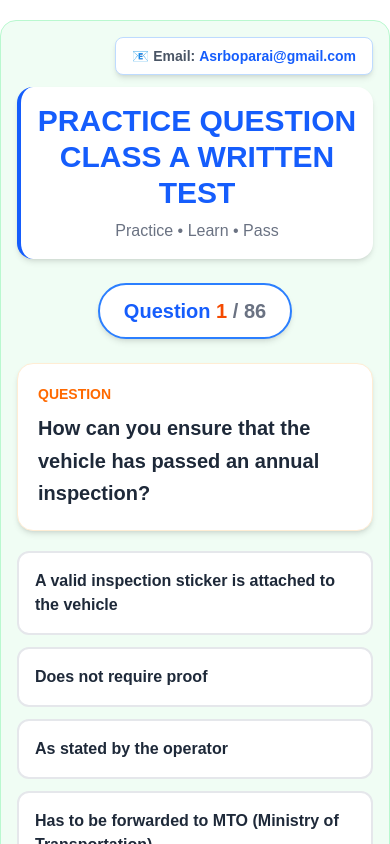
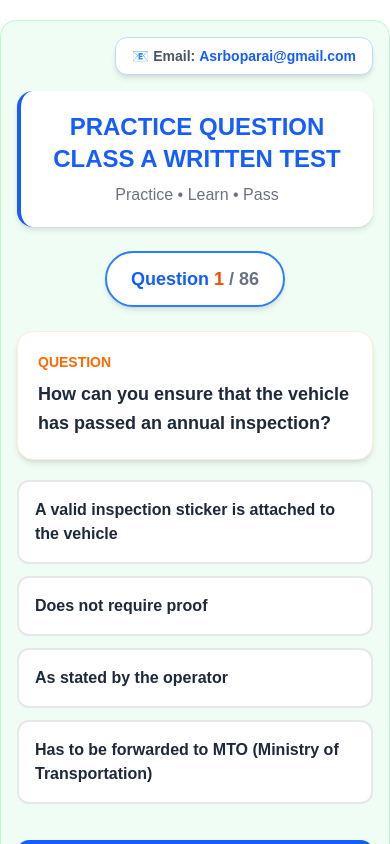
Before and after one commit to Harsimran141/Azknowledgetest, a React (Vite) app: page / in a window 390 px wide. Shown: the top 844 px of the page. Built offline with nearby package versions, Linux system fonts and the light colour scheme.

Commit message:
style: enhance layout and styling for improved user experience in App component

```diff
--- a/src/App.jsx
+++ b/src/App.jsx
@@ -959,6 +959,7 @@ const App = () => {
   const [correct, SetCorrect] = useState(null);
   const [score, SetScore] = useState(0);
   const [answered, Setanswered] = useState(false);
+  const [showResult, setShowResult] = useState(false);
 
   return (
 <div
@@ -969,8 +970,11 @@ shadow-xl border border-green-200"
  <div className="mb-6">
 
 
-  <div className="flex justify-end mb-3">
-    <div className="bg-white px-4 py-2 rounded-lg shadow-md border border-blue-200">
+ <div className="flex justify-end mb-4">
+      <div
+        className="bg-white px-4 py-2 rounded-xl
+                   shadow-md border border-blue-200"
+      >
         <p className="text-sm font-semibold text-gray-600">
           📧 Email:
           <span className="text-blue-600 ml-1">
@@ -980,8 +984,14 @@ shadow-xl border border-green-200"
       </div>
     </div>
 
-  <div className="bg-white rounded-2xl shadow-md p-4 border-l-4 border-blue-600">
-    <h1 className="text-3xl text-blue-600 font-bold text-center">
+     <div
+      className="bg-white rounded-2xl shadow-md
+                 p-5 border-l-4 border-blue-600"
+    >
+      <h1
+        className="text-2xl sm:text-3xl
+                   text-blue-600 font-bold text-center"
+      >
         PRACTICE QUESTION
         <br />
         CLASS A WRITTEN TEST
@@ -991,25 +1001,38 @@ shadow-xl border border-green-200"
         Practice • Learn • Pass
       </p>
     </div>
-
   </div>
 
      <div className="flex justify-center mt-4">
-  <div className="bg-white border-2 border-blue-500
-                  rounded-full px-6 py-3
-                  shadow-md">
-    <p className="text-xl font-bold text-blue-600">
-      Question <span className="text-orange-600">{currentQuestion + 1}</span>
-      <span className="text-gray-500"> / {Questions.length}</span>
+    <div
+      className="bg-white border-2 border-blue-500
+                 rounded-full px-6 py-3 shadow-md"
+    >
+      <p className="text-lg sm:text-xl font-bold text-blue-600">
+        Question{" "}
+        <span className="text-orange-600">
+          {currentQuestion + 1}
+        </span>
+
+        <span className="text-gray-500">
+          {" "}
+          / {Questions.length}
+        </span>
       </p>
     </div>
   </div>
-      <div className="mt-6 bg-white rounded-2xl p-5 shadow-md border border-orange-100">
+       <div
+    className="mt-6 bg-white rounded-2xl
+               p-5 shadow-md border border-orange-100"
+  >
     <p className="text-sm font-bold text-orange-500 mb-2">
       QUESTION
     </p>
 
-  <h2 className="text-xl md:text-2xl text-gray-800 font-bold leading-relaxed">
+    <h2
+      className="text-lg sm:text-xl md:text-2xl
+                 text-gray-800 font-bold leading-relaxed"
+    >
       {Questions[currentQuestion].question}
     </h2>
   </div>
@@ -1017,15 +1040,22 @@ shadow-xl border border-green-200"
  <div className="flex flex-col gap-3 mt-5">
 
     {Questions[currentQuestion].options.map((items, index) => (
+
       <button
         key={index}
+
+        disabled={answered}
+
         onClick={() => {
+
           if (answered) return;
 
           SetselectOption(items);
           Setanswered(true);
 
-     if (items === Questions[currentQuestion].answer) {
+          if (
+            items === Questions[currentQuestion].answer
+          ) {
             SetCorrect("Correct");
             SetScore((prevScore) => prevScore + 1);
           } else {
@@ -1035,11 +1065,13 @@ shadow-xl border border-green-200"
     className={`w-full text-left p-4 border-2 rounded-xl
 font-semibold transition-all duration-200
  ${
-  answered && items === Questions[currentQuestion].answer
-    ? "bg-green-500 border-green-600 text-white animate-pulse"
-    : answered && items === selectOption
-    ? "bg-red-500 border-red-600 text-white"
-    : "bg-white border-gray-200 text-gray-800 hover:border-blue-500 hover:bg-blue-50 hover:translate-x-1"
+            answered &&
+            items === Questions[currentQuestion].answer
+              ? "bg-green-500 border-green-600 text-white shadow-lg"
+     : answered &&
+                items === selectOption
+     ? "bg-red-500 border-red-600 text-white shadow-lg"
+    : "bg-white border-gray-200 text-gray-800   hover:border-blue-500 hover:bg-blue-50 hover:translate-x-1"
 }`}
   >
     {items}
```
Lines whose indentation alone changed are shown as unchanged.
